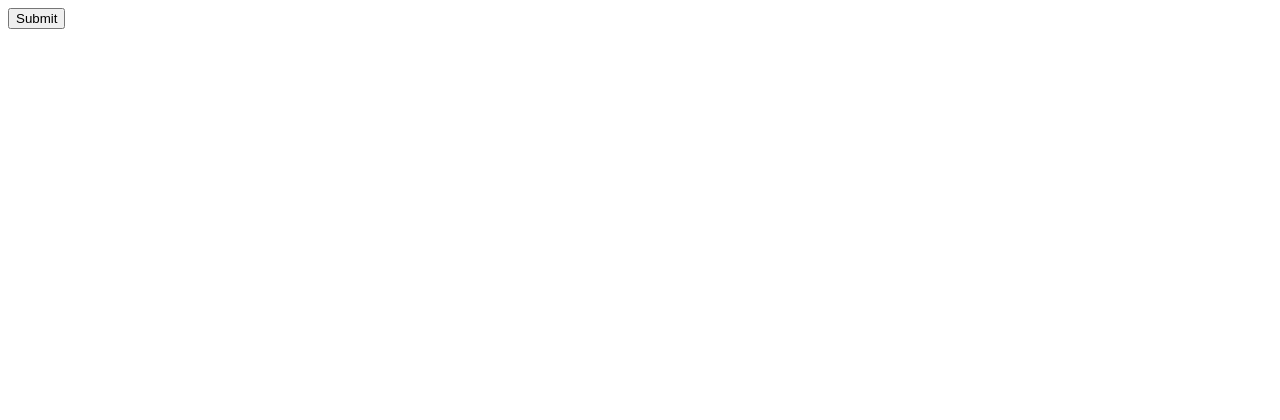
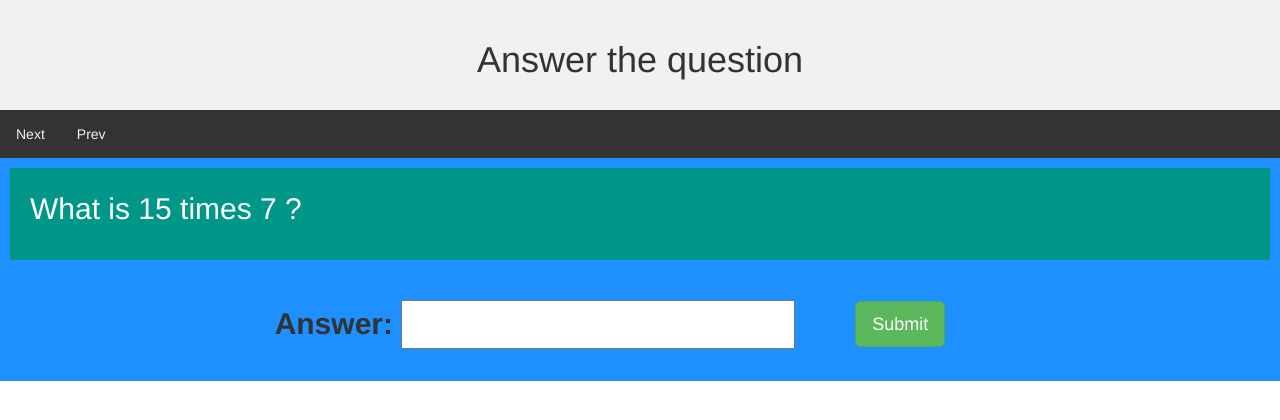
Before and after one commit to kejo/QnA, a plain HTML site: page index.html in a window 1280 px wide. Drawn offline with nearby package versions, Linux system fonts and the light colour scheme.

Commit message:
Version 1.0 of QnA app

```diff
--- a/index.html
+++ b/index.html
@@ -1,7 +1,37 @@
+<!DOCTYPE html>
 <html>
+<head>
+  <title>Questions And Answers</title>
+  <meta charset="utf-8">
+  <meta name="viewport" content="width=device-width, initial-scale=1">
+  <link rel="stylesheet" href="https://www.w3schools.com/w3css/4/w3.css">
+  <link rel="stylesheet" href="https://maxcdn.bootstrapcdn.com/bootstrap/3.4.1/css/bootstrap.min.css">
+  <link rel="stylesheet" type="text/css" href="qna.css">
+</head>
 
-  <div id="quiz"></div>
-  <button id="submit">Submit</button>
-  <div id="results"></div>
+<body onload="loadQuestion();">
+  <div class="header"><h1>Answer the question</h1></div>
+  <div class="topnav">
+    <a href="#">Next</a>
+    <a href="#">Prev</a>
+  </div>
+
+    <div class="flex-container">
+      <div class="w3-container w3-teal"><p id="question">Test Question:</p></div>
+    </div>
+    <div class="flex-container-2">
+      <div class="w3-container answer">
+        <label for="user_answer">Answer: </label>
+        <input type="text" id="user_answer" name="user_answer">
+        <input type="hidden" id="answer" name="answer">
+      </div>
+      <div class="w3-container">
+        <button type="button" id="user_answer_submit" class="btn btn-success btn-lg" onClick="checkAnswer();">Submit</button>
+      </div>
+      <div class="w3container"><p id="result"></p></div>
+    </div>
+</body>
+
+<script src="qna.js"> </script>
 
 </html>
--- /dev/null
+++ b/qna.css
@@ -0,0 +1,78 @@
+body {
+    margin: 0;
+}
+
+/* Style the header */
+.header {
+    background-color: #f1f1f1;
+    padding: 20px;
+    text-align: center;
+}
+
+
+/* The navbar container */
+.topnav {
+    overflow: hidden;
+    background-color: #333;
+}
+
+/* Navbar links */
+.topnav a {
+    float: left;
+    display: block;
+    color: #f2f2f2;
+    text-align: center;
+    padding: 14px 16px;
+    text-decoration: none;
+}
+
+/* Links - change color on hover */
+.topnav a:hover {
+    background-color: #ddd;
+    color: black;
+}
+
+
+.flex-container{
+    display: flex;
+    background-color: DodgerBlue;
+    flex-direction: column;
+}
+
+.flex-container > div {
+    background-color: #f1f1f1;
+    margin: 10px;
+    padding: 20px;
+    font-size: 30px;
+}
+
+.flex-container-2{
+    display: flex;
+    background-color: DodgerBlue;
+    justify-content: center;
+}
+
+.flex-container-2 > div {
+    background-color: DodgerBlue;
+    margin: 10px;
+    padding: 20px;
+    font-size: 30px;
+}
+
+.correct {
+    background-color:#48D76E;
+    color: black;
+    padding:0;
+    margin:0 0 .5rem 0;
+    padding:.6875rem;
+    font-size:.875rem;
+}
+
+.wrong {
+    background-color:#EF473A;
+    color: black;
+    padding:0;
+    margin:0 0 .5rem 0;
+    padding:.6875rem;
+    font-size:.875rem;
+}
--- /dev/null
+++ b/qna.js
@@ -0,0 +1,39 @@
+const loadQuestion = () => {
+    questionArea = document.getElementById("question");
+    answer = document.getElementById("answer");
+    let m = getRndInteger(2,20);
+    let n = getRndInteger(2,9);
+    questionArea.innerHTML = "What is " + m + " times " + n + " ?";
+    answer.value = m*n;
+}
+
+const getRndInteger = (min, max) => {
+    return Math.floor(Math.random() * (max - min + 1) ) + min;
+}
+
+const checkAnswer = () => {
+    user_answer = document.getElementById("user_answer").value;
+    answer = document.getElementById("answer").value;
+    result = document.getElementById("result");
+    if(answer == user_answer){
+        /* Clear the text box */
+        document.getElementById("user_answer").value = "";
+        result.innerHTML = "Correct Answer";
+        result.classList.remove("wrong");
+        result.classList.add("correct");
+        loadQuestion();
+    }else{
+        result.innerHTML = "Wrong Answer. Try Again";
+        result.classList.remove("correct");
+        result.classList.add("wrong");
+    }
+}
+
+
+/* Add listener to user_answer */
+document.getElementById("user_answer").addEventListener("keyup",function(event) {
+    if (event.keyCode === 13) {
+        event.preventDefault();
+        document.getElementById("user_answer_submit").click();
+    }
+});
```
